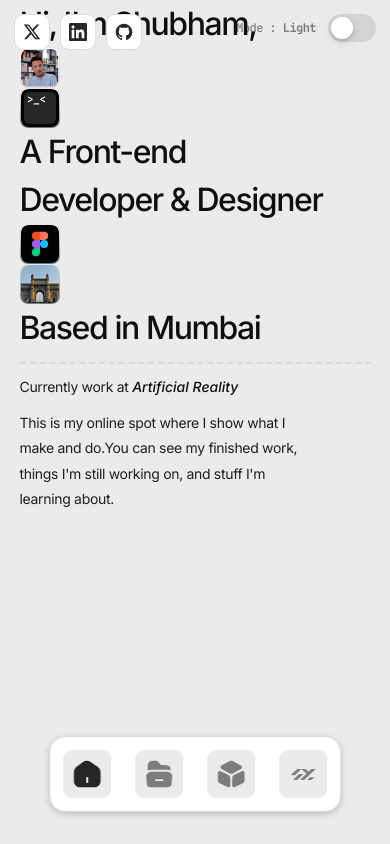
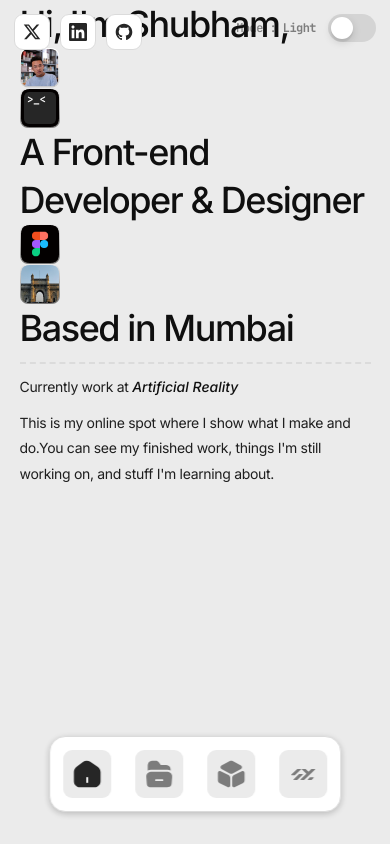
Before and after one commit to Shubham-yelekar/portfolio2024, a React (Vite) app: page / in a window 390 px wide. Built offline with nearby package versions, Linux system fonts and the light colour scheme.

Commit message:
h1 responsive

```diff
--- a/src/App.css
+++ b/src/App.css
@@ -539,7 +539,7 @@ p {
 
 @media screen and (max-width:1200px){
   .hero-wrapper {
-    width: 800px;
+    width: 700px;
   }
 
 
@@ -550,6 +550,41 @@ p {
   .project-card {
     width: 100%;
     height: 600px;
+  }
+
+
+
+  .archive-wrapper {
+    grid-template-columns: repeat(2,1fr);
+  }
+
+}
+
+
+@media screen and (max-width:992px){
+
+
+  .hero-wrapper h1 {
+    font-size: 56px;
+    line-height: 64px;
+  }
+
+  .title-wrapper h2 {
+    font-size: 36px;
+    line-height:48px ;
+  }
+
+  .hero-wrapper p {
+    width: 60ch;
+    text-wrap: wrap;
+  }
+
+  .projects-wrapper{
+    grid-template-columns: repeat(1,1fr);
+    place-items: center;
+  }
+  .archive-wrapper {
+    grid-template-columns: repeat(2,1fr);
   }
 
   .profile-img {
@@ -572,42 +607,6 @@ p {
     width: 56px;
   }
 
-  .archive-wrapper {
-    grid-template-columns: repeat(2,1fr);
-  }
-
-}
-
-
-@media screen and (max-width:992px){
-  .hero-wrapper {
-    width: 90%;
-    padding-left: 24px;
-  }
-
-  .hero-wrapper h1 {
-    font-size: 48px;
-    line-height: 56px;
-  }
-
-  .title-wrapper h2 {
-    font-size: 36px;
-    line-height:48px ;
-  }
-
-  .hero-wrapper p {
-    width: 60ch;
-    text-wrap: wrap;
-  }
-
-  .projects-wrapper{
-    grid-template-columns: repeat(1,1fr);
-    place-items: center;
-  }
-  .archive-wrapper {
-    grid-template-columns: repeat(2,1fr);
-  }
-
 
 
 }
@@ -620,7 +619,8 @@ p {
   }
 
   .hero-wrapper h1 {
-    font-size: 36px;
+    font-size: 48px;
+    line-height: 56px;
   }
   .hero-wrapper p {
     font-size: 14px;
@@ -709,7 +709,7 @@ p {
     padding-left:0px;
   }
   .hero-wrapper h1 {
-    font-size: 32px;
+    font-size: 36px;
     line-height: 48px;
   }
 
@@ -742,5 +742,9 @@ p {
     grid-template-columns: repeat(1,1fr);
   }
 
+  .hero-wrapper p {
+    width: auto;
+  }
+
 
 }
```
